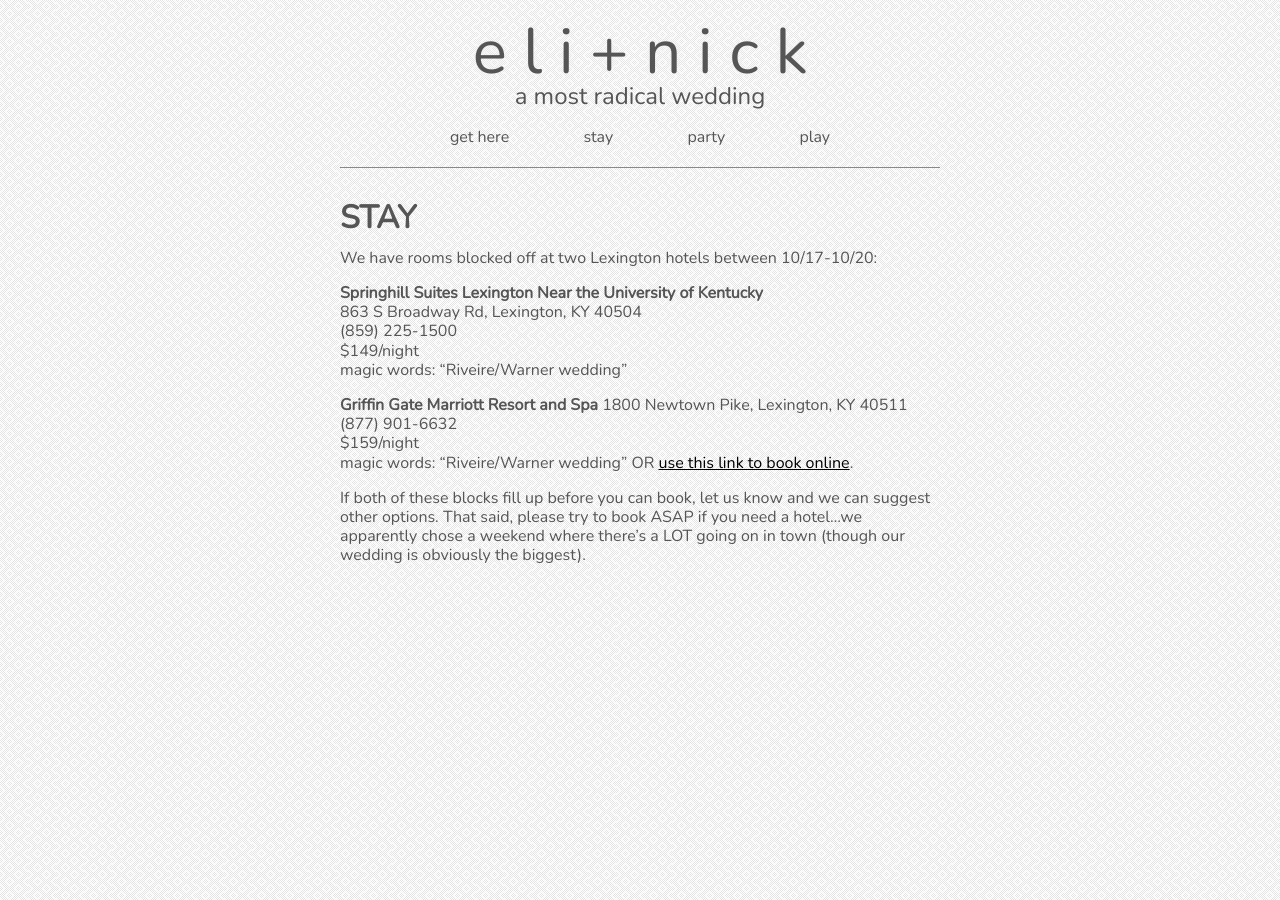
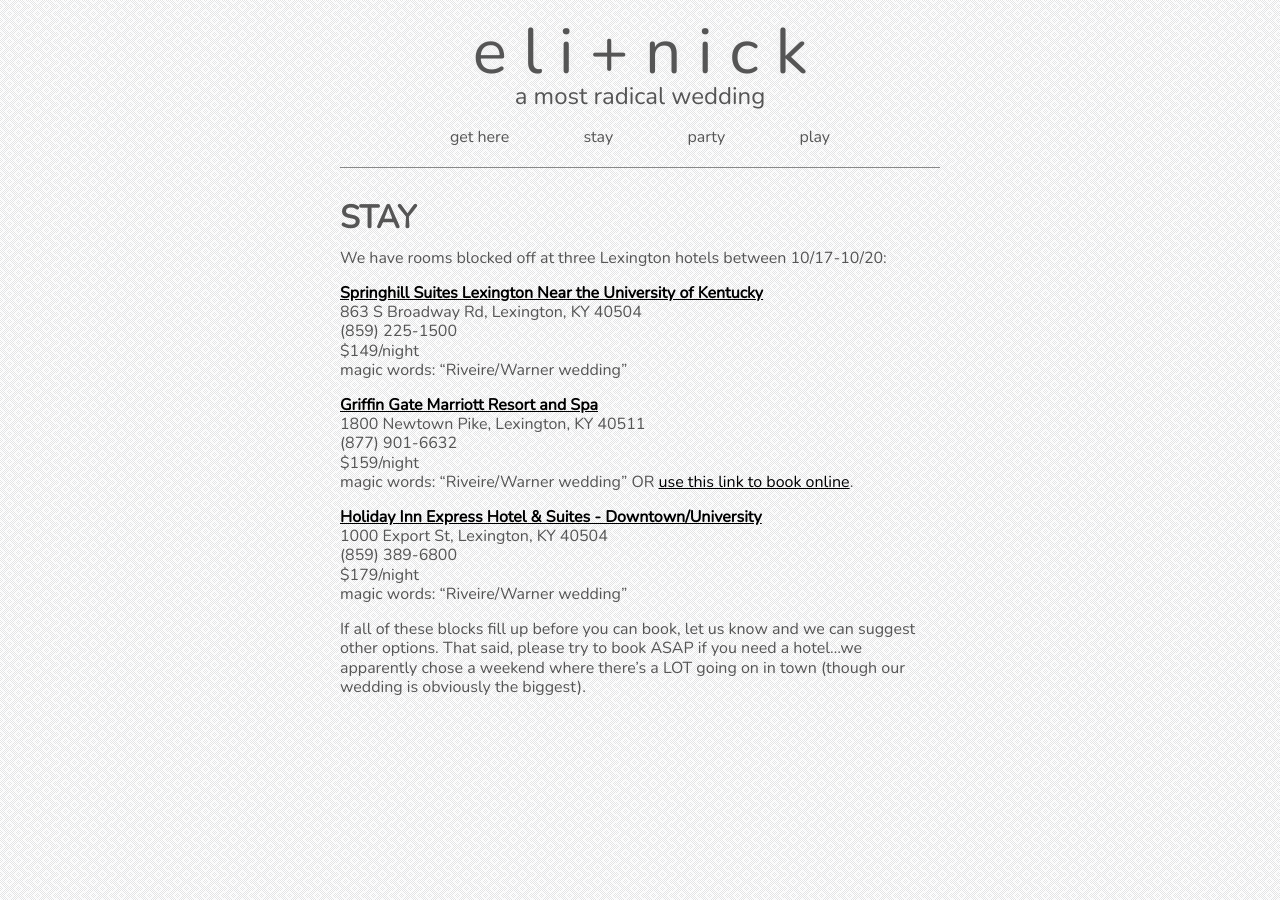
Before and after one commit to nikolaiwarner/eliandnick.com, a Jekyll site: the page built from stay.md, in a window 1280 px wide. Built offline with Jekyll 4.4.1, drawn with Linux system fonts in a browser that asks for light colours; nearby versions of some CDN libraries.

Commit message:
Update stay.md
added links to hotels, added third hotel

```diff
--- a/stay.md
+++ b/stay.md
@@ -5,19 +5,24 @@
 
 # STAY
 
-We have rooms blocked off at two Lexington hotels between 10/17-10/20:
+We have rooms blocked off at three Lexington hotels between 10/17-10/20:
 
-__Springhill Suites Lexington Near the University of Kentucky__
+[__Springhill Suites Lexington Near the University of Kentucky__](http://www.marriott.com/hotels/travel/lexsh-springhill-suites-lexington-near-the-university-of-kentucky/)
 863 S Broadway Rd, Lexington, KY 40504
 (859) 225-1500
 $149/night
 magic words: "Riveire/Warner wedding"
 
-__Griffin Gate Marriott Resort and Spa__
+[__Griffin Gate Marriott Resort and Spa__](http://www.marriott.com/hotels/travel/lexky-griffin-gate-marriott-resort-and-spa/)
 1800 Newtown Pike, Lexington, KY 40511
 (877) 901-6632
 $159/night
 magic words: "Riveire/Warner wedding" OR [use this link to book online](https://resweb.passkey.com/go/RIVEIREWARNERWEDDING).
 
+[__Holiday Inn Express Hotel & Suites - Downtown/University__](http://www.hiexpress.com/hotels/us/en/lexington/lexky/hoteldetail)
+1000 Export St, Lexington, KY 40504
+(859) 389-6800
+$179/night
+magic words: "Riveire/Warner wedding"
 
-If both of these blocks fill up before you can book, let us know and we can suggest other options. That said, please try to book ASAP if you need a hotel...we apparently chose a weekend where there’s a LOT going on in town (though our wedding is obviously the biggest).
+If all of these blocks fill up before you can book, let us know and we can suggest other options. That said, please try to book ASAP if you need a hotel...we apparently chose a weekend where there’s a LOT going on in town (though our wedding is obviously the biggest).
```
